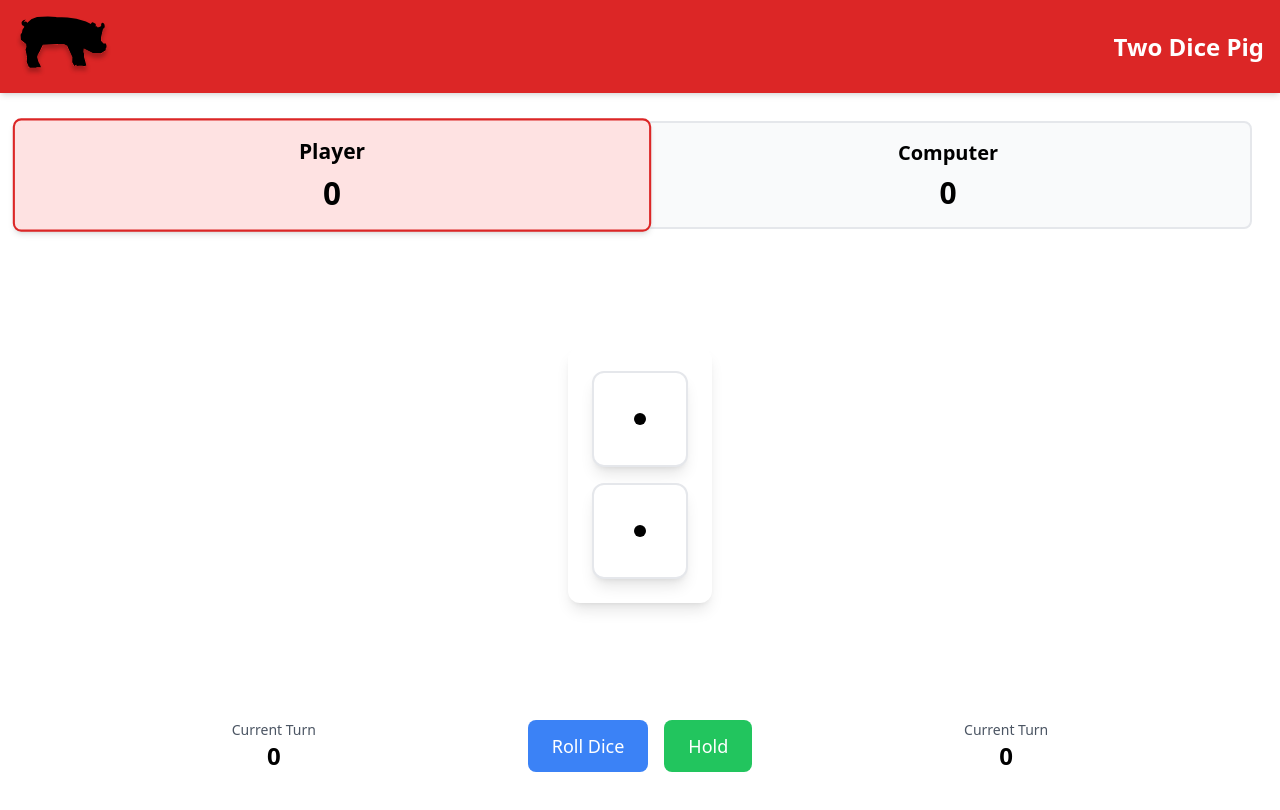
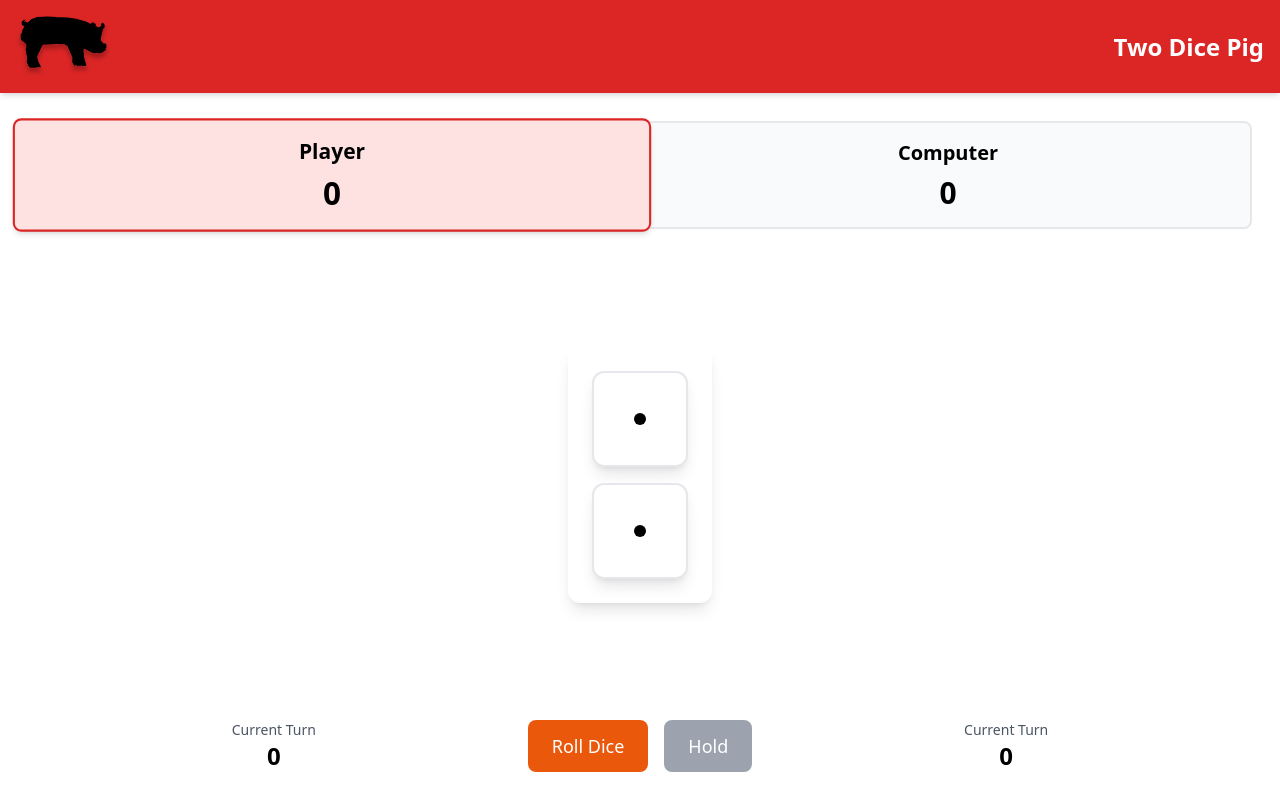
Before and after one commit to mmorris515/pig-game-new, a React (Vite) app: page /game in a window 1280 px wide. Shown: the top 810 px of the page. Built offline with nearby package versions, Linux system fonts and the light colour scheme; a web font is replaced by a local one.

Commit message:
Update colors

```diff
--- a/src/pages/Game/Game.tsx
+++ b/src/pages/Game/Game.tsx
@@ -110,8 +110,8 @@ export const Game: React.FC = () => {
                     <button
                       onClick={handleRoll}
                       disabled={isRolling}
-                      className="bg-blue-500 text-white px-4 sm:px-6 py-2 sm:py-3 rounded-lg text-base sm:text-lg
-                      hover:bg-blue-600 disabled:bg-blue-300 disabled:cursor-not-allowed
+                      className="bg-orange-600 text-white px-4 sm:px-6 py-2 sm:py-3 rounded-lg text-base sm:text-lg
+                      hover:bg-orange-700 disabled:bg-orange-400 disabled:cursor-not-allowed
                       transform hover:scale-105 transition-all whitespace-nowrap"
                     >
                       Roll Dice
@@ -119,8 +119,8 @@ export const Game: React.FC = () => {
                     <button
                       onClick={() => dispatch(hold())}
                       disabled={isRolling}
-                      className="bg-green-500 text-white px-4 sm:px-6 py-2 sm:py-3 rounded-lg text-base sm:text-lg
-                      hover:bg-green-600 disabled:bg-green-300 disabled:cursor-not-allowed
+                      className="bg-gray-400 text-white px-4 sm:px-6 py-2 sm:py-3 rounded-lg text-base sm:text-lg
+                      hover:bg-gray-500 disabled:bg-gray-300 disabled:cursor-not-allowed
                       transform hover:scale-105 transition-all whitespace-nowrap"
                     >
                       Hold
--- a/src/pages/Home/Home.tsx
+++ b/src/pages/Home/Home.tsx
@@ -19,7 +19,7 @@ const HomePage: React.FC = () => {
       <Header />
       <div className="flex-grow bg-gradient-to-b from-stone-50 to-stone-100 flex items-center justify-center p-4">
         <div className="bg-white rounded-xl p-8 shadow-lg max-w-2xl w-full">
-          <h2 className="text-3xl font-bold mb-6 text-blue-600 text-center">
+          <h2 className="text-3xl font-bold mb-6 text-gray-600 text-center">
             Welcome to Two Dice Pig!
           </h2>
 
@@ -38,8 +38,8 @@ const HomePage: React.FC = () => {
           <div className="text-center">
             <button
               onClick={handleNewGame}
-              className="bg-green-500 text-white px-8 py-3 rounded-lg text-xl
-                hover:bg-green-600 transform hover:scale-105 transition-all
+              className="bg-rose-600 text-white px-8 py-3 rounded-lg text-xl
+                hover:bg-rose-700 transform hover:scale-105 transition-all
                 shadow-md"
             >
               New Game
--- a/src/pages/Results/ResultsPage.tsx
+++ b/src/pages/Results/ResultsPage.tsx
@@ -23,7 +23,7 @@ const ResultsPage: React.FC = () => {
       <Header />
       <div className="flex-grow bg-gradient-to-b from-stone-50 to-stone-100 p-16 overflow-auto">
         <div className="max-w-4xl mx-auto bg-white rounded-xl p-8 shadow-lg">
-          <h2 className="text-3xl font-bold mb-6 text-blue-600 text-center">
+          <h2 className="text-3xl font-bold mb-6 text-gray-600 text-center">
             Game Results
           </h2>
 
@@ -32,9 +32,9 @@ const ResultsPage: React.FC = () => {
           ) : (
             <table className="w-full border-collapse">
               <thead>
-                <tr className="bg-blue-100">
+                <tr className="bg-red-50">
                   <th className="p-3 border text-left">Game</th>
-                  <th className="p-3 border text-left">Result</th>
+                  <th className="p-3 border text-left font-bold">Result</th>
                   <th className="p-3 border text-left">Final Score</th>
                   <th className="p-3 border text-left">Player Rolls</th>
                 </tr>
```
